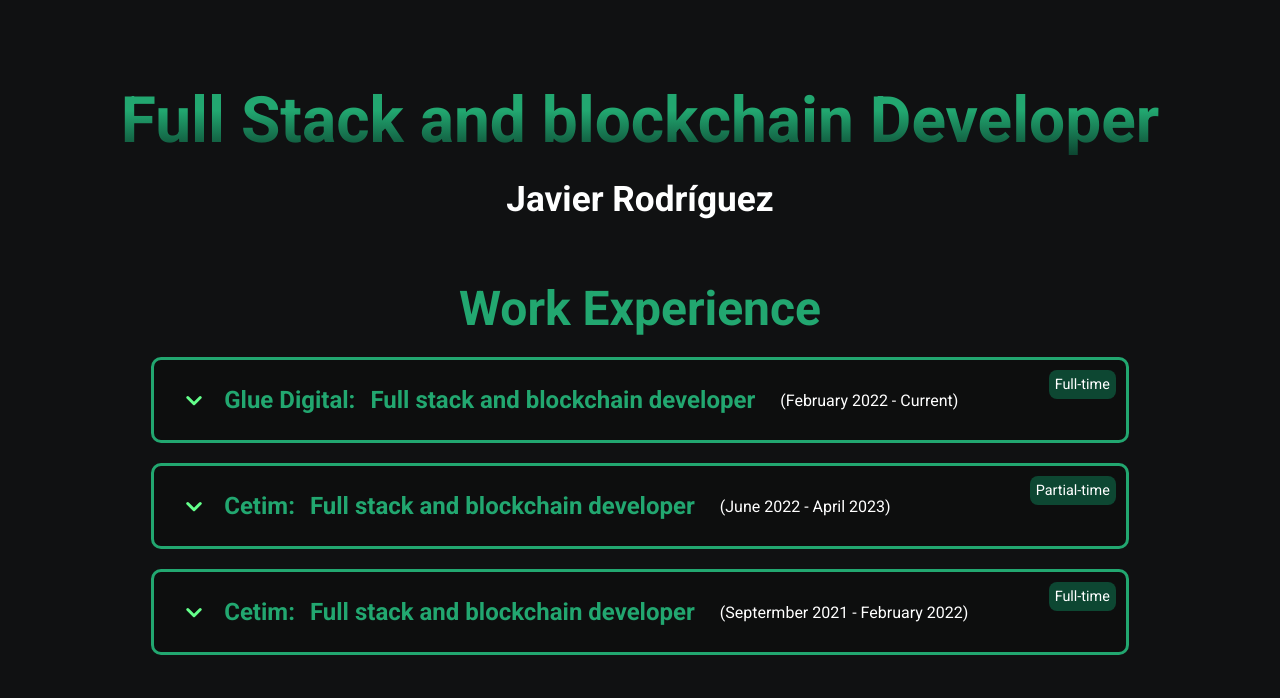
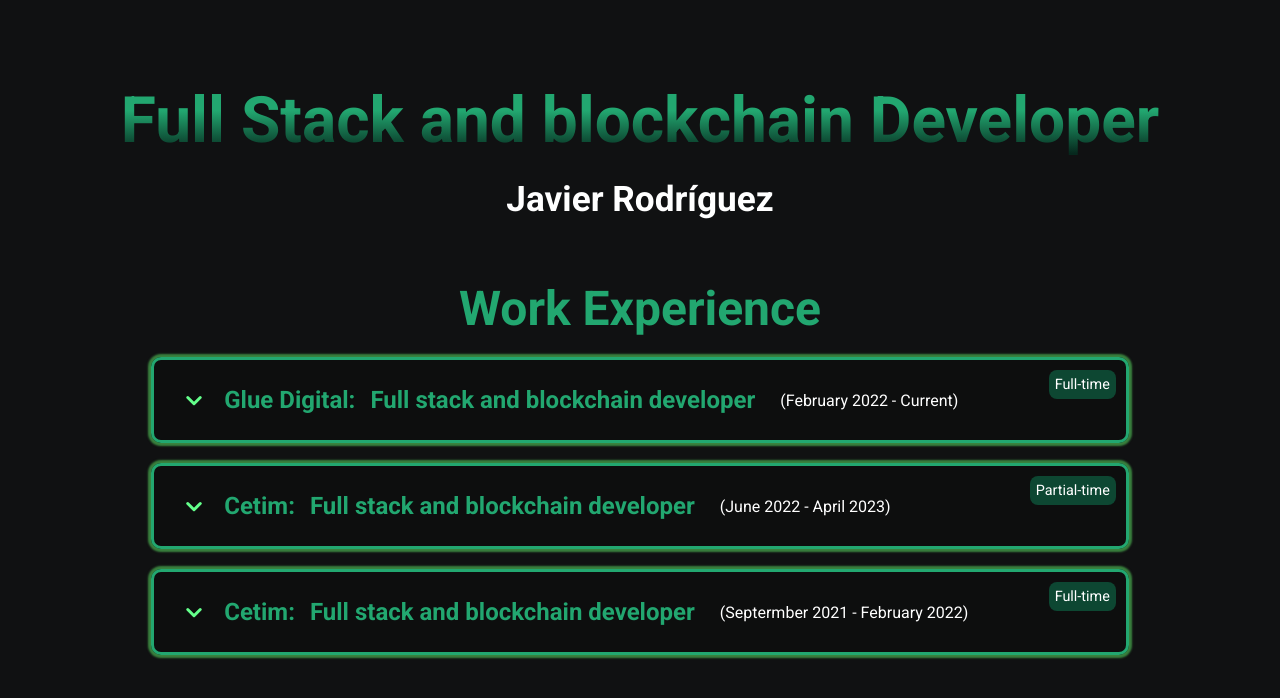
Before and after one commit to javirro/javirro-personal, a React (Create React App) app: page / in a window 1280 px wide. Shown: the top 698 px of the page. Built offline with nearby package versions, Linux system fonts and the light colour scheme.

Commit message:
Add sahdows

```diff
--- a/src/components/WorkExperience/WorkItem.css
+++ b/src/components/WorkExperience/WorkItem.css
@@ -10,6 +10,7 @@
   border-radius: 10px;
   background: rgba(0, 0, 0, 0.2);
   position: relative;
+  box-shadow: 0 0  2px 3px rgba(98, 243, 105, 0.5);
 }
 
 .work-item > div {
--- a/src/routes/Landing/Landing.css
+++ b/src/routes/Landing/Landing.css
@@ -22,7 +22,7 @@
 
 #landing header h1 {
   font-size: 4em;
-  background: linear-gradient(180deg, var(--green) 36.98%, var(--dark-green) 94.79%);
+  background: linear-gradient(180deg, var(--green) 36.98%, var(--very-dark-green) 93.79%);
   background-clip: content-box;
   -webkit-background-clip: text;
   -webkit-text-fill-color: transparent;
```
